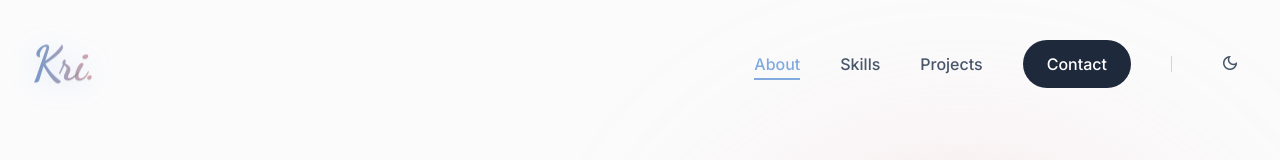
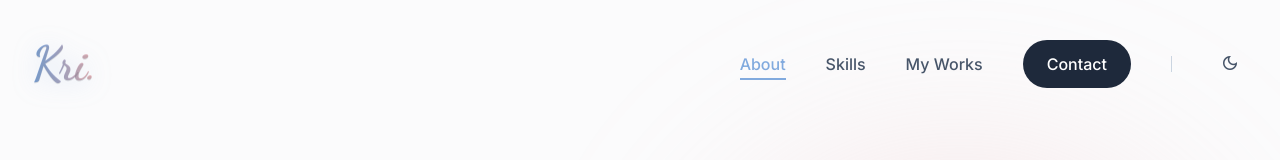
Before and after one commit to KritishaShrestha/Portfolio, a React (Vite) app: page / in a window 1280 px wide. Shown: the top 160 px of the page. Built offline with nearby package versions, Linux system fonts and the light colour scheme.

Commit message:
added pages

```diff
--- /dev/null
+++ b/src/components/My_Work.tsx
@@ -0,0 +1,2 @@
+import MyWorks from "./Projects";
+export default MyWorks;
--- a/src/components/Navbar.tsx
+++ b/src/components/Navbar.tsx
@@ -10,7 +10,7 @@ const Navbar: React.FC<NavbarProps> = ({ isDarkMode, toggleDarkMode }) => {
   const [isScrolled, setIsScrolled] = useState(false);
   const [activeSection, setActiveSection] = useState("about");
 
-  const navItems = ["about", "skills", "projects"];
+  const navItems = ["about", "skills", "my-works"];
 
   useEffect(() => {
     const handleScroll = () => {
@@ -21,7 +21,7 @@ const Navbar: React.FC<NavbarProps> = ({ isDarkMode, toggleDarkMode }) => {
   }, []);
 
   useEffect(() => {
-    const sectionIds = ["about", "skills", "projects", "contact"];
+    const sectionIds = ["about", "skills", "my-works", "contact"];
 
     const handleActiveSection = () => {
       const scrollAnchor = window.scrollY + 180;
@@ -95,7 +95,9 @@ const Navbar: React.FC<NavbarProps> = ({ isDarkMode, toggleDarkMode }) => {
                     : "text-slate-600 dark:text-slate-400 hover:text-primary dark:hover:text-primary"
                 }`}
               >
-                {item.charAt(0).toUpperCase() + item.slice(1)}
+                {item === "my-works"
+                  ? "My Works"
+                  : item.charAt(0).toUpperCase() + item.slice(1)}
                 <span
                   className={`absolute -bottom-1 left-0 h-[2px] bg-primary transition-all duration-300 ${
                     activeSection === item ? "w-full" : "w-0 group-hover:w-full"
@@ -166,7 +168,9 @@ const Navbar: React.FC<NavbarProps> = ({ isDarkMode, toggleDarkMode }) => {
                   : "text-slate-900 dark:text-white hover:text-primary"
               }`}
             >
-              {item.charAt(0).toUpperCase() + item.slice(1)}
+              {item === "my-works"
+                ? "My Works"
+                : item.charAt(0).toUpperCase() + item.slice(1)}
             </a>
           ))}
           <a
--- a/src/components/Projects.tsx
+++ b/src/components/Projects.tsx
@@ -42,17 +42,20 @@ const projects: Project[] = [
   },
 ];
 
-const Projects: React.FC = () => {
+const MyWorks: React.FC = () => {
   return (
     <section
-      id="projects"
+      id="my-works"
       className="min-h-[100svh] xl:h-[100svh] py-20 md:py-24 bg-[#f2f2f2] dark:bg-slate-900 transition-colors"
     >
       <div className="max-w-7xl mx-auto px-6 w-full">
         <div className="mb-10 md:mb-14 text-center">
           <h2 className="text-3xl sm:text-4xl md:text-5xl font-bold text-slate-900 dark:text-white leading-[1.1]">
             Works that reflects
-            <span className="italic font-light text-slate-400"> precision, purpose</span>
+            <span className="italic font-light text-slate-400">
+              {" "}
+              precision, purpose
+            </span>
             <br />
             and
             <span className="bg-gradient-to-r from-primary to-accent bg-clip-text text-transparent">
@@ -66,7 +69,13 @@ const Projects: React.FC = () => {
           {projects.map((project, index) => (
             <article
               key={index}
-              className="group isolate overflow-hidden rounded-[1.6rem] border border-slate-400 dark:border-slate-600 bg-white dark:bg-slate-900 shadow-[0_24px_70px_-45px_rgba(15,23,42,0.45)] transform-gpu [transform:translateZ(0)] [backface-visibility:hidden] will-change-transform transition-transform duration-500 ease-out hover:-translate-y-1"
+              className={`group isolate overflow-hidden rounded-[1.6rem] border shadow-[0_24px_70px_-45px_rgba(15,23,42,0.45)] transform-gpu [transform:translateZ(0)] [backface-visibility:hidden] will-change-transform transition-transform duration-500 ease-out hover:-translate-y-1
+                ${
+                  index === 0
+                    ? "border-2 border-transparent bg-gradient-to-br from-primary/10 to-accent/10 dark:from-primary/20 dark:to-accent/20 relative before:content-[''] before:absolute before:inset-0 before:rounded-[1.6rem] before:border-4 before:border-transparent before:bg-gradient-to-br before:from-primary/70 before:to-accent/70 before:opacity-80 before:z-[-1] before:pointer-events-none"
+                    : "border-slate-400 dark:border-slate-600 bg-white dark:bg-slate-900"
+                }
+              `}
             >
               <div className="relative h-40 md:h-36 xl:h-40 overflow-hidden rounded-t-[1.6rem] bg-slate-200 dark:bg-slate-800">
                 <img
@@ -85,8 +94,10 @@ const Projects: React.FC = () => {
                   <p className="inline-flex rounded-full bg-slate-100 dark:bg-slate-800 px-3 py-1 text-[10px] font-bold uppercase tracking-[0.16em] text-slate-600 dark:text-slate-300">
                     {project.category}
                   </p>
-                  <span className="text-[10px] font-semibold uppercase tracking-[0.15em] text-slate-400 dark:text-slate-500">
-                    Featured
+                  <span
+                    className={`text-[10px] font-semibold uppercase tracking-[0.15em] ${index === 0 ? "text-slate-700 dark:text-slate-200" : "text-slate-400 dark:text-slate-500"}`}
+                  >
+                    {index === 0 ? "Highlight" : "Featured"}
                   </span>
                 </div>
 
@@ -127,4 +138,4 @@ const Projects: React.FC = () => {
   );
 };
 
-export default Projects;
+export default MyWorks;
--- a/src/pages/Home.tsx
+++ b/src/pages/Home.tsx
@@ -3,7 +3,7 @@ import Navbar from "../components/Navbar";
 import Hero from "../components/Hero";
 import About from "../components/About";
 import Skills from "../components/Skills";
-import Projects from "../components/Projects";
+import MyWorks from "../components/My_Work";
 import Contact from "../components/Contact";
 import { useLocation } from "react-router-dom";
 
@@ -34,7 +34,7 @@ const Home: React.FC<HomeProps> = ({ isDarkMode, toggleDarkMode }) => {
       <Hero />
       <About />
       <Skills />
-      <Projects />
+      <MyWorks />
       <Contact />
     </main>
   );
```
